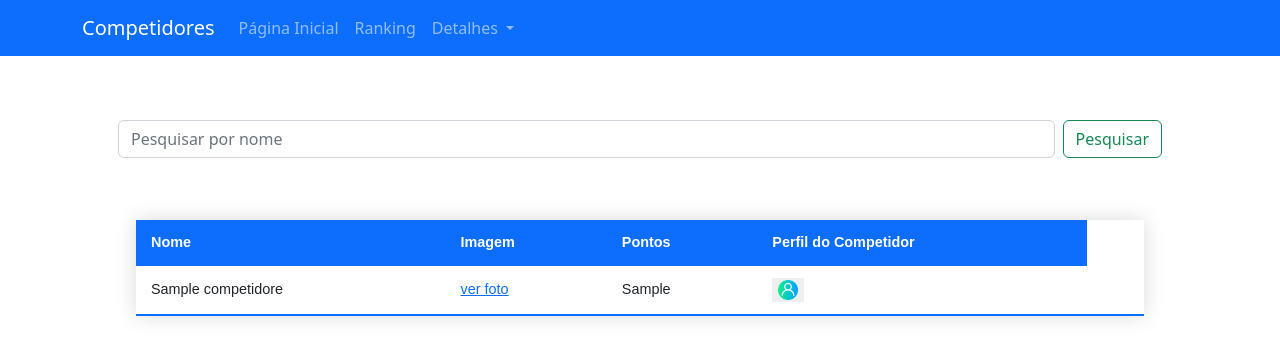
After one commit to LeudoNeto/wordpress-test, a PHP site: page /listagem_dos_competidores.php in a window 1280 px wide. The commit adds this page. Shown: the top 359 px of the page. Run offline with PHP 8.4, Linux system fonts and the light colour scheme; tables that the repository leaves empty or names only in its code hold one stand-in row (values such as "Sample post"); some libraries are stand-ins or nearby versions.

Commit message:
lista dos competidores

```diff
--- /dev/null
+++ b/listagem_dos_competidores.php
@@ -0,0 +1,95 @@
+<!DOCTYPE html>
+<html>
+  <head>
+    <meta charset="utf-8">
+    <title>Lista dos Competidores</title>
+    <link rel="shortcut icon" href="img/icon.png" type="image/x-icon">
+    <link href="https://cdn.jsdelivr.net/npm/bootstrap@5.2.0-beta1/dist/css/bootstrap.min.css" rel="stylesheet" integrity="sha384-0evHe/X+R7YkIZDRvuzKMRqM+OrBnVFBL6DOitfPri4tjfHxaWutUpFmBp4vmVor" crossorigin="anonymous">
+    <link href="table.css" rel="stylesheet">
+    <style>
+
+    </style>
+    <script type="text/javascript" src="http://ajax.googleapis.com/ajax/libs/jquery/3.5.1/jquery.min.js"></script>
+    <script src="https://cdn.jsdelivr.net/npm/bootstrap@5.2.0-beta1/dist/js/bootstrap.bundle.min.js" integrity="sha384-pprn3073KE6tl6bjs2QrFaJGz5/SUsLqktiwsUTF55Jfv3qYSDhgCecCxMW52nD2" crossorigin="anonymous"></script>
+  </head>
+  <body>
+  <nav class="navbar navbar-dark navbar-expand-lg bg-primary" style="height: 10%;">
+      <div class="container">
+        <a class="navbar-brand">Competidores</a>
+        <button class="navbar-toggler" type="button" data-bs-toggle="collapse" data-bs-target="#navbarSupportedContent" aria-controls="navbarSupportedContent" aria-expanded="false" aria-label="Toggle navigation">
+          <span class="navbar-toggler-icon"></span>
+        </button>
+        <div class="collapse navbar-collapse" id="navbarSupportedContent">
+          <ul class="navbar-nav me-auto mb-2 mb-lg-0">
+            <li class="nav-item">
+              <a class="nav-link" href="index.php">Página Inicial</a>
+            </li>
+            <li class="nav-item">
+              <a class="nav-link" href="ranking.php">Ranking</a>
+            </li>
+            <li class="nav-item dropdown">
+              <a class="nav-link dropdown-toggle" href="#" id="navbarDropdown" role="button" data-bs-toggle="dropdown" aria-expanded="false">
+                Detalhes
+              </a>
+              <ul class="dropdown-menu" aria-labelledby="navbarDropdown">
+                <li><a class="dropdown-item" href="detalhes_dos_competidores.php">dos Competidores</a></li>
+                <li><hr class="dropdown-divider"></li>
+                <li><a class="dropdown-item" href="detalhes_do_projeto.php">do Projeto</a></li>
+              </ul>
+            </li>
+          </ul>
+        </div>
+      </div>
+    </nav>
+
+    <div class="container p-5 less-opacity text-center" style="margin-top: 1em;">
+        <form class="d-flex" role="search">
+            <input class="form-control me-2" type="search" placeholder="Pesquisar por nome" aria-label="Search">
+            <button class="btn btn-outline-success" type="submit">Pesquisar</button>
+        </form>
+    </div>
+
+    <table class="styled-table">
+        <thead>
+            <tr>
+                <th>Nome</th>
+                <th>Imagem</th>
+                <th>Pontos</th>
+                <th>Perfil do Competidor</th>
+            </tr>
+        </thead>
+        <tbody>
+        <?php
+        require_once "Competidor.php";
+
+        $competidor = new Competidor;
+
+        $name = $_REQUEST["name"] ?? null;
+
+        if ($name !== null)
+        {
+            $competidor->setName($name);
+            $data = $competidor->readByName();
+        }
+        else
+        {
+        $data = $competidor->readByName();
+        }
+
+        foreach ($data as $line)
+        {
+            $line_id = $line["id"];
+            print("<tr>");
+            print("<td>".$line["name"]."</td>");
+            print("<td><a href='imagem_dos_competidores/$line_id.png'>ver foto</a></td>");
+            print("<td>".$line["points"]."</td>");
+            print("<td><form action='perfil_do_competidor.php'><button style='border: 0px solid black; cursor: pointer;' name='id' value='$line_id' class='edit-icon'><img height='20' src='img/competidor_icon.png' ></button></form><td>");
+            print("</tr>");
+        }
+
+        ?>
+        </tbody>
+    </table>
+
+  </body>
+</html>
--- /dev/null
+++ b/table.css
@@ -0,0 +1,38 @@
+.styled-table {
+    border-collapse: collapse;
+    margin-left: auto;
+    margin-right: auto;
+    margin-top: 1em;
+    font-size: 0.9em;
+    font-family: sans-serif;
+    min-width: 70em;
+    box-shadow: 0 0 20px rgba(0, 0, 0, 0.15);
+}
+
+.styled-table thead tr {
+    background-color: #0d6efd;
+    color: #ffffff;
+    text-align: left;
+}
+
+.styled-table th,
+.styled-table td {
+    padding: 12px 15px;
+}
+
+.styled-table tbody tr {
+    border-bottom: 1px solid #dddddd;
+}
+
+.styled-table tbody tr:nth-of-type(even) {
+    background-color: #f3f3f3;
+}
+
+.styled-table tbody tr:last-of-type {
+    border-bottom: 2px solid #0d6efd;
+}
+
+.styled-table tbody tr.active-row {
+    font-weight: bold;
+    color: #009879;
+}
```
Also changed, not shown: detalhes_do_projeto.php (added, +43 -0 lines), detalhes_dos_competidores.php (added, +43 -0 lines), index.php (+4 -4 lines), ranking.php (added, +45 -0 lines), img/competidor_icon.png (added), perfil_do_competidor.php (added).
